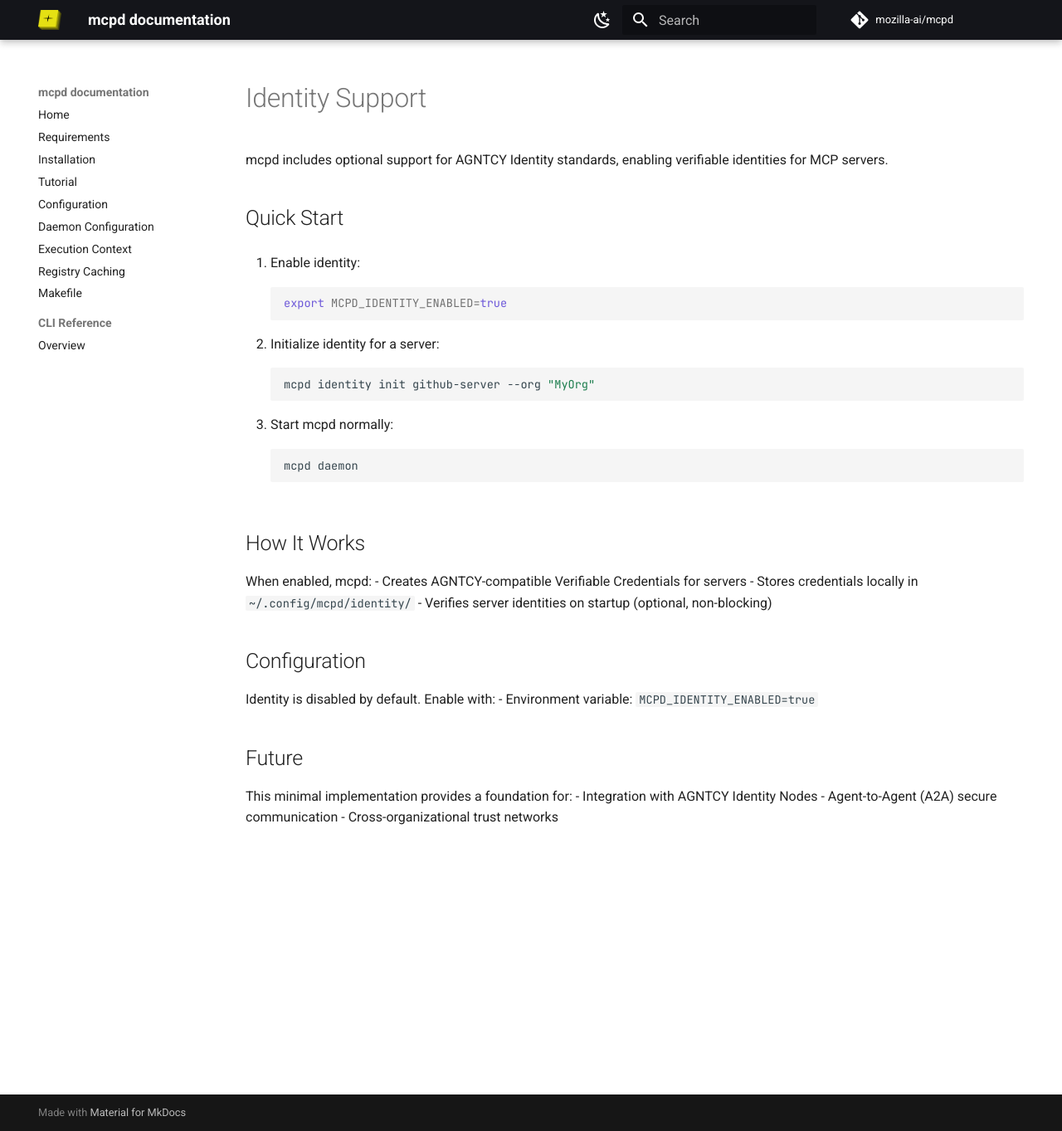
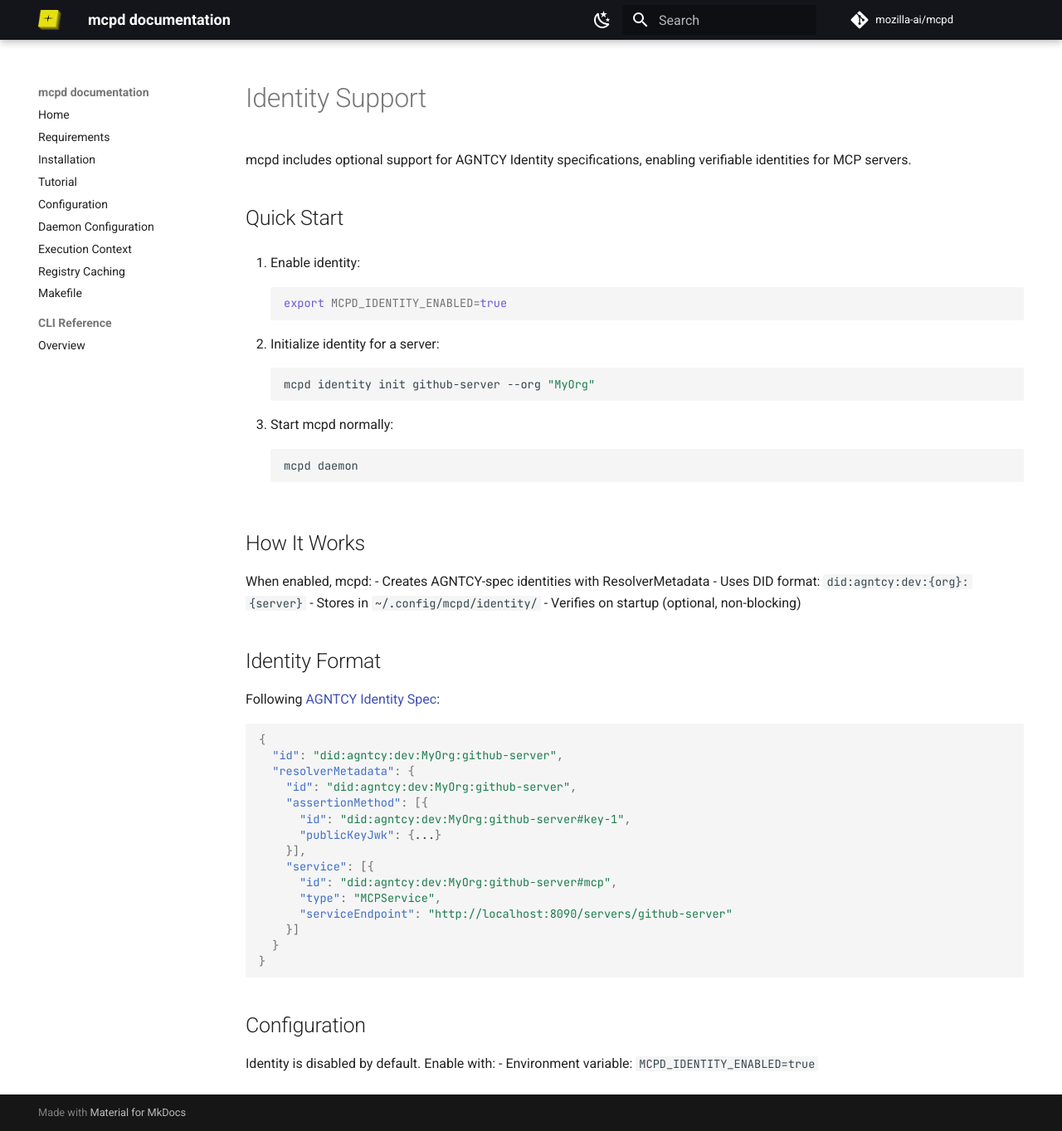
Before and after one commit to mozilla-ai/mcpd, an MkDocs documentation site: the page built from docs/identity.md, in a window 1280 px wide and 1363 px high. Shown: the whole window at 83% size. Built offline with MkDocs 1.6.1 and Material for MkDocs 9.7.7, drawn with Linux system fonts in a browser that asks for light colours; comment, search, counter and statistics services are not loaded.

Commit message:
fix: Align with AGNTCY Identity spec structure
- Use proper ResolverMetadata format per spec
- Switch to did:agntcy: DID method
- Include assertionMethod and service endpoints
- Update docs with correct identity format

Spec reference: https://spec.identity.agntcy.org/docs/id/definitions

````diff
--- a/docs/identity.md
+++ b/docs/identity.md
@@ -1,6 +1,6 @@
 # Identity Support
 
-mcpd includes optional support for AGNTCY Identity standards, enabling verifiable identities for MCP servers.
+mcpd includes optional support for AGNTCY Identity specifications, enabling verifiable identities for MCP servers.
 
 ## Quick Start
 
@@ -22,18 +22,33 @@
 ## How It Works
 
 When enabled, mcpd:
-- Creates AGNTCY-compatible Verifiable Credentials for servers
-- Stores credentials locally in `~/.config/mcpd/identity/`
-- Verifies server identities on startup (optional, non-blocking)
+- Creates AGNTCY-spec identities with ResolverMetadata
+- Uses DID format: `did:agntcy:dev:{org}:{server}`
+- Stores in `~/.config/mcpd/identity/`
+- Verifies on startup (optional, non-blocking)
+
+## Identity Format
+
+Following [AGNTCY Identity Spec](https://spec.identity.agntcy.org/docs/id/definitions):
+```json
+{
+  "id": "did:agntcy:dev:MyOrg:github-server",
+  "resolverMetadata": {
+    "id": "did:agntcy:dev:MyOrg:github-server",
+    "assertionMethod": [{
+      "id": "did:agntcy:dev:MyOrg:github-server#key-1",
+      "publicKeyJwk": {...}
+    }],
+    "service": [{
+      "id": "did:agntcy:dev:MyOrg:github-server#mcp",
+      "type": "MCPService",
+      "serviceEndpoint": "http://localhost:8090/servers/github-server"
+    }]
+  }
+}
+```
 
 ## Configuration
 
 Identity is disabled by default. Enable with:
 - Environment variable: `MCPD_IDENTITY_ENABLED=true`
-
-## Future
-
-This minimal implementation provides a foundation for:
-- Integration with AGNTCY Identity Nodes
-- Agent-to-Agent (A2A) secure communication
-- Cross-organizational trust networks
````
Also changed, not shown: 1 other file.
